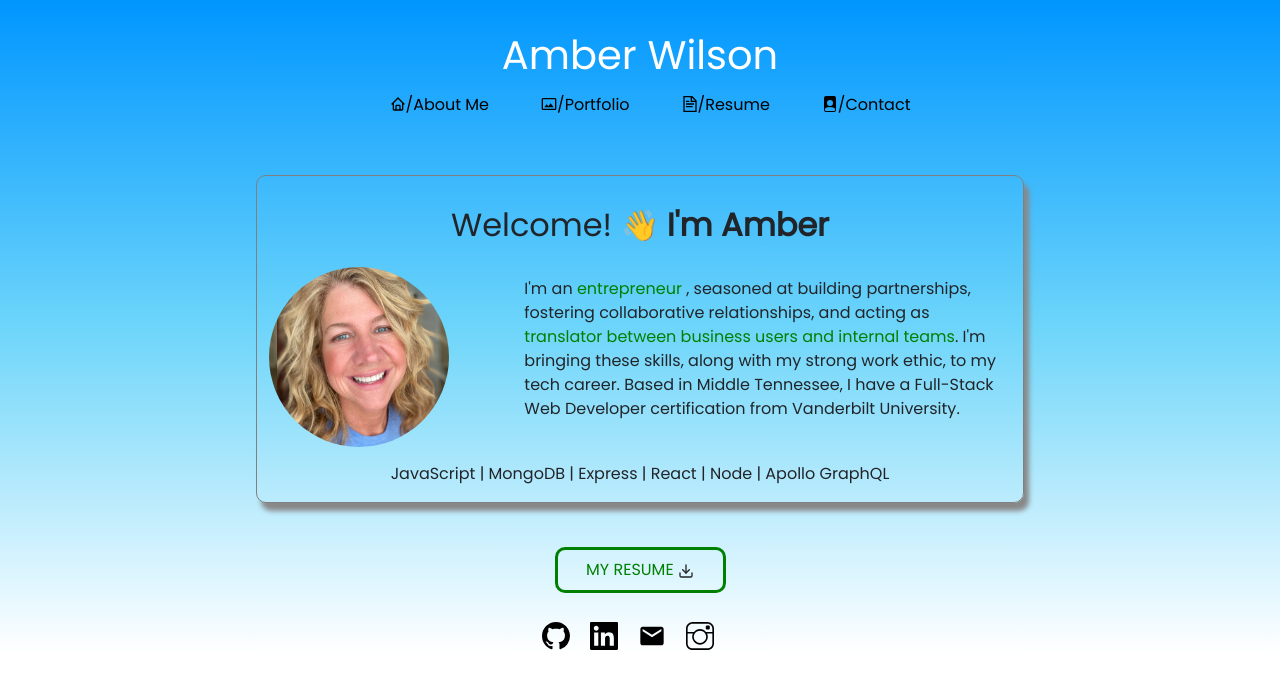
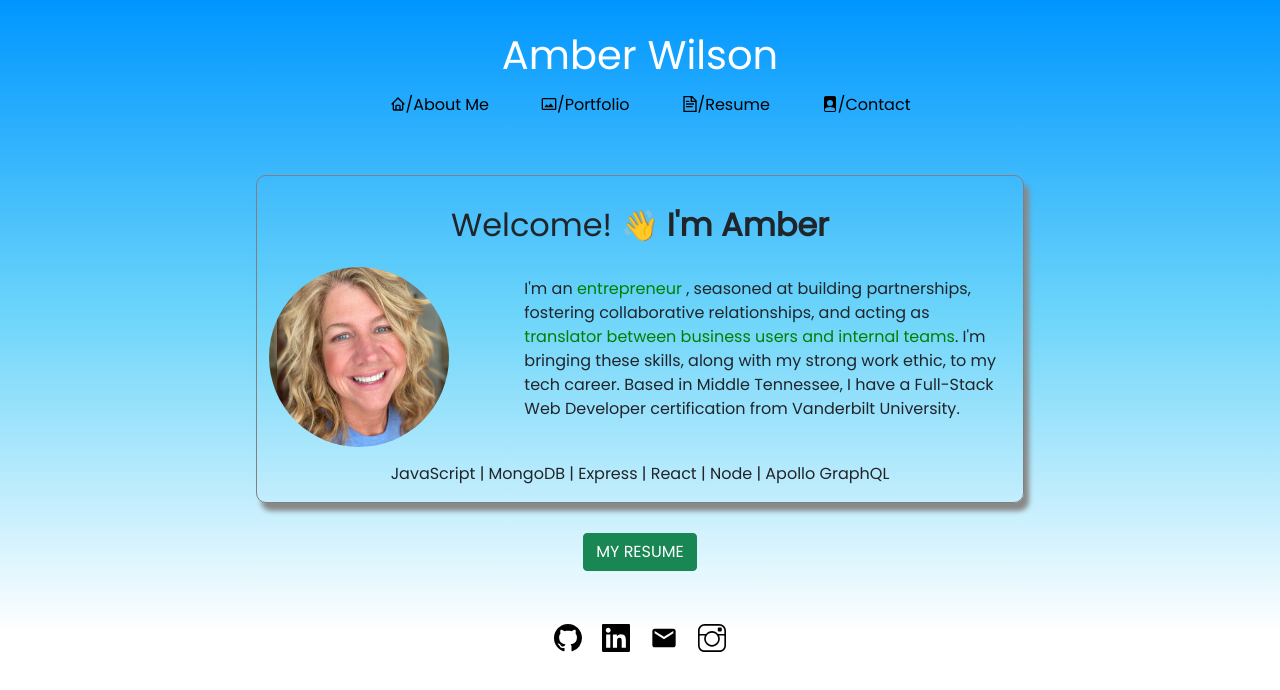
Before and after one commit to awil414/Portfolio, a React (Create React App) app: page / in a window 1280 px wide. Shown: the top 690 px of the page. Built offline with nearby package versions, Linux system fonts and the light colour scheme.

Commit message:
making adjustments to project cards to fit text in card body

```diff
--- a/package.json
+++ b/package.json
@@ -18,6 +18,7 @@
     "react-dom": "^18.2.0",
     "react-icons": "^4.7.1",
     "react-reveal": "^1.2.2",
+    "react-router-dom": "^6.8.1",
     "react-scripts": "5.0.1",
     "react-transition-group": "^4.4.5",
     "sass": "^1.57.1",
--- a/src/components/Footer/index.js
+++ b/src/components/Footer/index.js
@@ -5,13 +5,14 @@ import { TfiInstagram } from "react-icons/tfi";
 import { MdEmail } from "react-icons/md";
 import "./style.css";
 import { Container, Row, Col } from "react-bootstrap";
+import { MDBBtn, MDBIcon } from "mdb-react-ui-kit";
 
 // Function for footer with icons and links
 function Footer() {
   return (
     <Container  className="footer">
       {/* <div className='container d-flex justify-content-center'> */}
-       <Row className="footer-body">
+       <Row className="p-4 text-center">
         <ul>
           <a href='https://github.com/awil414'>
             <li className='ftr-icon'>
--- a/src/components/Project/Project.js
+++ b/src/components/Project/Project.js
@@ -9,16 +9,17 @@ import {
   MDBCol,
   MDBCardBody,
   MDBCardTitle,
-  MDBCardText
+  MDBCardText,
+  MDBCardFooter
 } from "mdb-react-ui-kit";
 
 // Project function with props in project cards for project images, titles, and links to github and deployed/demo
 export default function Project(props) {
   return (
     <div>
-      <MDBCard
-        style={{ maxWidth: "30rem", height: "20rem " }}
-        className='mb-2 mt-4 border-2 rounded-4 text-black'
+      <MDBCard className='h-100'
+        style={{ maxWidth: "30rem"}}
+        // className='mb-2 mt-4 border-2 rounded-4 text-black'
       >
         <div class='img-blur'>
           <MDBCardImage
@@ -26,20 +27,33 @@ export default function Project(props) {
             overlay
             src={props.imgPath}
             alt='card-img'
+            position='top'
           />
         </div>
         <MDBCardBody >
           <MDBCardTitle style={{ textAlign: 'center' }} > {props.title}</MDBCardTitle>
 
-          <MDBCardText style={{ textAlign: "justify" }}>
+          <MDBCardText
+          // style={{ textAlign: "justify" }}
+          >
           {props.description}
           </MDBCardText>
 
         </MDBCardBody>
+        <MDBCardFooter>
+          <MDBBtn size={'sm'}
+          // style={{ float: 'right' }}
+          href={props.demoLink}>
+            CLICK TO SEE
+          </MDBBtn>
+        </MDBCardFooter>
       </MDBCard>
-      <MDBRow className='align-items-center' style={{ maxWidth: "24rem", textAlign: 'justify' }}>
+
+
+
+      {/* <MDBRow className='align-items-center' style={{ maxWidth: "24rem", textAlign: 'justify' }}>
         <MDBCol >
-          <MDBBtn size={'sm'} data-mdb-ripple-color='#44c6e3' style={{ float: 'right' }} href={props.demoLink}>
+          <MDBBtn size={'sm'}  style={{ float: 'right' }} href={props.demoLink}>
             CLICK TO SEE
           </MDBBtn>
         </MDBCol>
@@ -49,7 +63,7 @@ export default function Project(props) {
             <VscGithub />
           </a>
         </MDBCol>
-      </MDBRow>
+      </MDBRow> */}
     </div>
   );
 }
--- a/src/components/Project/style.css
+++ b/src/components/Project/style.css
@@ -1,4 +1,4 @@
-.img-blur {
+/* .img-blur {
   position: relative;
   display: inline-block;
 }
@@ -35,7 +35,7 @@ a:hover,
 
 .project-icon {
   color: black !important;
-  /* text-align: right; */
+  text-align: right;
   cursor: pointer;
   font-size: 25px;
   float: center;
@@ -49,4 +49,4 @@ a:hover,
 
 .crdfoot-btn {
   width: 50%
-}
+} */
--- a/src/pages/About/index.js
+++ b/src/pages/About/index.js
@@ -1,14 +1,13 @@
 import React from "react";
 import AmberImage from "../../images/me.jpeg";
 import "./style.css";
-import { MDBContainer, MDBRow, MDBCol, MDBBtn } from "mdb-react-ui-kit";
+import { MDBContainer, MDBRow, MDBCol } from "mdb-react-ui-kit";
 import Type from "./Type";
 import "./type.css";
 import myResume from "../../media/aresume.pdf";
-import { FiDownload } from "react-icons/fi";
 
 // Function to return About page on renderPage
-export default function About() {
+export default function About({ currentPage, setCurrentPage }) {
   return (
     <div className='about'>
       {" "}
@@ -21,13 +20,9 @@ export default function About() {
           <strong className='name'> I'm Amber</strong>
         </h2>
         <MDBRow className='justify-content-md-center'>
-          {/* imgURL={AmberImage}>
-          <div className='amber-img'></div> */}
           <MDBCol md='4' className='about-image' imgURL={AmberImage}>
             <div className='amber-img'></div>
           </MDBCol>
-
-          {/* <MDBRow md='7' className='about-text'> */}
           <MDBCol md='8' className='about-text'>
             <p>
               I'm an{" "}
@@ -44,29 +39,19 @@ export default function About() {
               Developer certification from Vanderbilt University.
             </p>
           </MDBCol>
-          {/* <p className="fsd">
-            <Type />
-          </p> */}
           <p>JavaScript | MongoDB | Express | React | Node | Apollo GraphQL</p>
         </MDBRow>
       </MDBContainer>
       {""}
       <MDBContainer className='more-about'>
         <MDBRow className='justify-content-md-center'>
-          <div className='resume-link'>
-            <a
-              style={{ color: "green", textDecoration: "none" }}
-              href={myResume}
-            >
-              MY RESUME {""}{" "}
-            </a>
-            {""}
-            &nbsp;
-            <i className='download-icon'>
-              <FiDownload />
-            </i>
-          </div>{" "}
-          {""}
+          <MDBCol>
+            <div className='text-center'>
+              <a href={myResume} className='btn btn-success'>
+                MY RESUME {""}{" "}
+              </a>
+            </div>
+          </MDBCol>
         </MDBRow>
       </MDBContainer>
     </div>
--- a/src/pages/About/style.css
+++ b/src/pages/About/style.css
@@ -36,7 +36,7 @@ h2 {
   text-align: center;
 }
 
-.resume-link {
+/* .resume-link {
   margin-top: 14px;
   justify-content: center;
   padding: 8px;
@@ -46,7 +46,7 @@ h2 {
   text-align: center;
   display: flex;
   width: 15%;
-}
+} */
 
 .about-image {
   padding-bottom: 15px;
--- a/src/pages/Portfolio/style.css
+++ b/src/pages/Portfolio/style.css
@@ -1,4 +1,4 @@
-p.card-text {
+/* p.card-text {
     font-size: 10px;
 }
 
@@ -9,4 +9,4 @@ p.card-text {
 
 P.description {
     font-size: 10px;
-}
+} */
```
Also changed, not shown: 1 other file (tests, documents, lock files or other folders).
